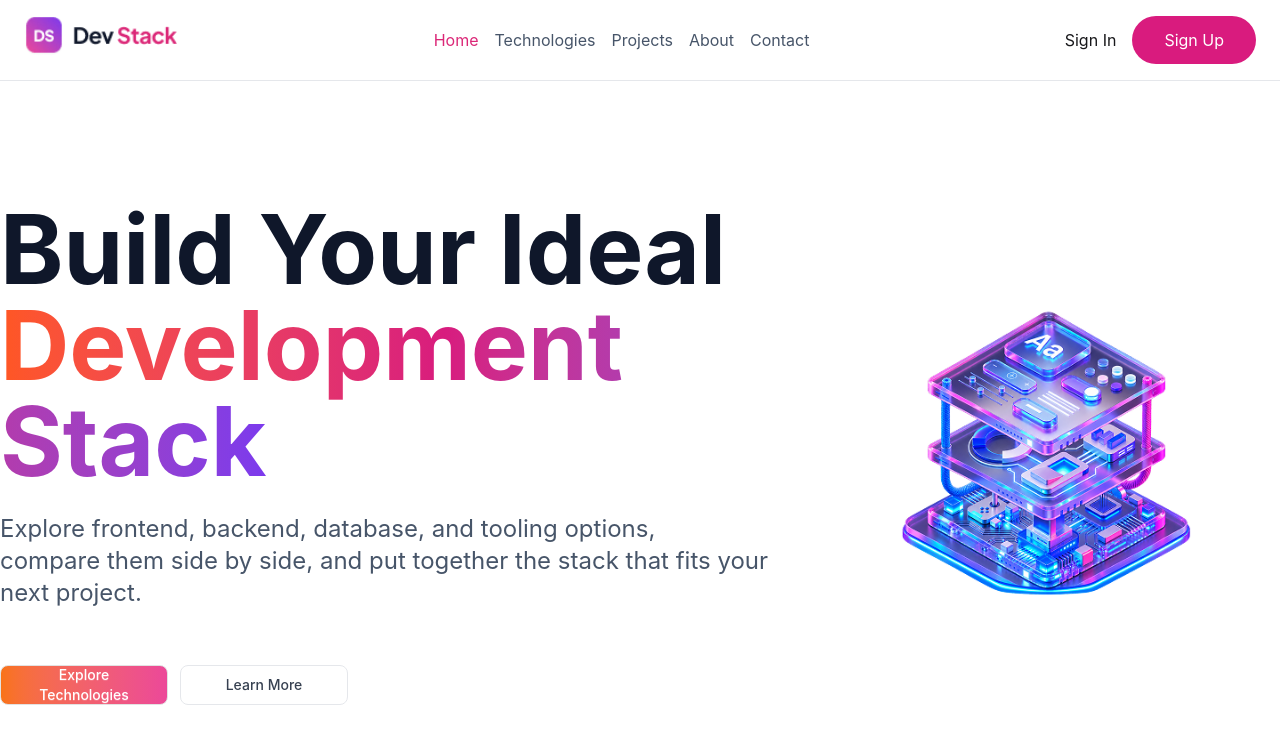
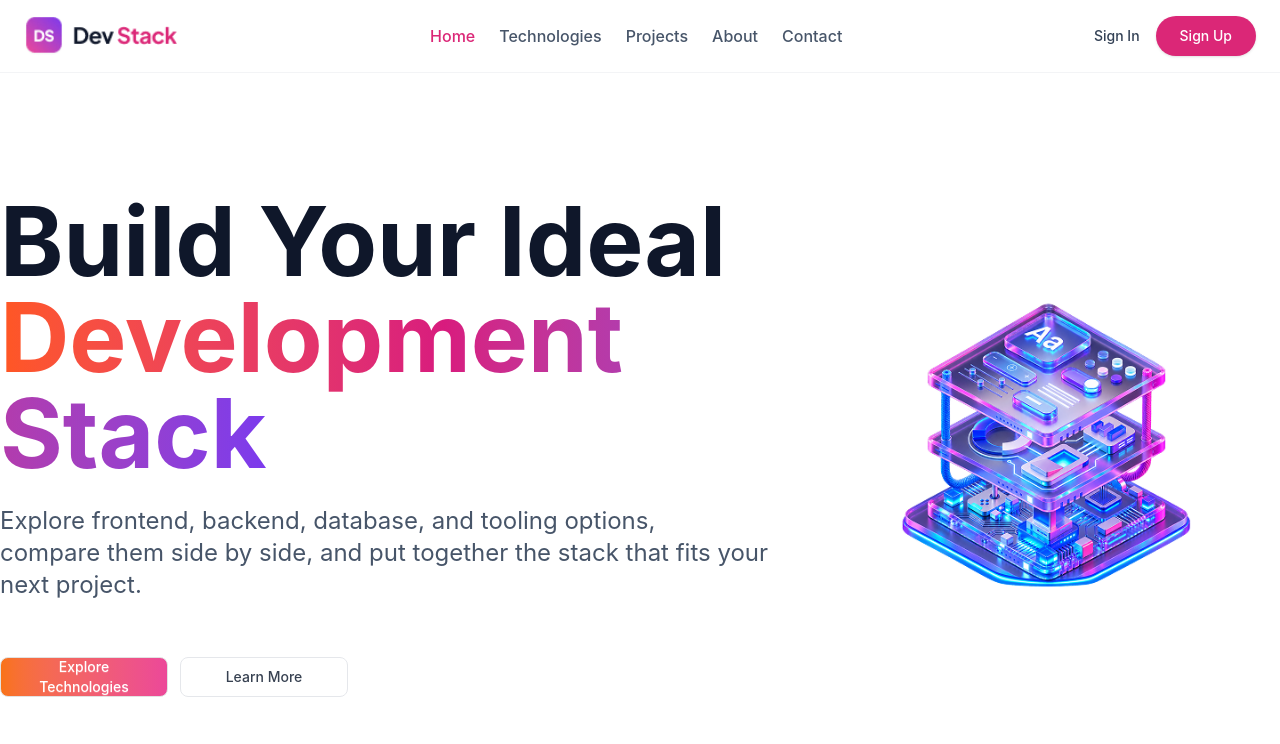
Before and after one commit to codewarrior-ahnaf/devstack, a React (Vite) app: page / in a window 1280 px wide. Shown: the top 744 px of the page. Built offline with nearby package versions, Linux system fonts and the light colour scheme.

Commit message:
navbar sticky fix

```diff
--- a/src/components/layout/Navbar.tsx
+++ b/src/components/layout/Navbar.tsx
@@ -3,28 +3,39 @@ import logo from "../../assets/logo-text.png";
 
 const Navbar = () => {
   return (
-    <>
-      <nav className="border-b border-gray-200 sticky top-0 z-50 bg-white/80 backdrop-blur-md border-b border-gray-100 transition-all">
-        <div className="flex justify-between container mx-auto px-6 py-4">
-          <img src={logo} alt="" className="h-10" />
+    <nav className="sticky top-0 z-50 bg-white/80 backdrop-blur-md border-b border-gray-100 transition-all">
+      <div className="container mx-auto px-6 py-4 flex items-center justify-between">
+        {/* Logo */}
+        <img src={logo} alt="Dev Stack Logo" className="h-10" />
 
-          <ul className="flex items-center gap-4 cursor-pointer">
+        {/* Links */}
+        <ul className="flex items-center gap-6 cursor-pointer font-medium">
           <li className="text-[#DB2777]">Home</li>
-            <li className="text-[#475569]">Technologies</li>
-            <li className="text-[#475569]">Projects</li>
-            <li className="text-[#475569]">About</li>
-            <li className="text-[#475569]">Contact</li>
+          <li className="text-[#475569] hover:text-[#DB2777] transition">
+            Technologies
+          </li>
+          <li className="text-[#475569] hover:text-[#DB2777] transition">
+            Projects
+          </li>
+          <li className="text-[#475569] hover:text-[#DB2777] transition">
+            About
+          </li>
+          <li className="text-[#475569] hover:text-[#DB2777] transition">
+            Contact
+          </li>
         </ul>
 
-          <div className="flex gap-4">
-            <button className="cursor-pointer tect-[#334155]">Sign In</button>
-            <button className="cursor-pointer bg-[#d91b7e] text-[#FFFFFF] px-8 py-3 rounded-full">
+        {/* Buttons */}
+        <div className="flex items-center gap-4">
+          <button className="cursor-pointer text-[#334155] hover:text-black font-medium text-sm">
+            Sign In
+          </button>
+          <button className="cursor-pointer bg-[#DB2777] hover:bg-[#be185d] text-white px-6 py-2.5 rounded-full font-medium text-sm transition shadow-sm">
             Sign Up
           </button>
         </div>
       </div>
     </nav>
-    </>
   );
 };
 
```
Lines whose indentation alone changed are shown as unchanged.
